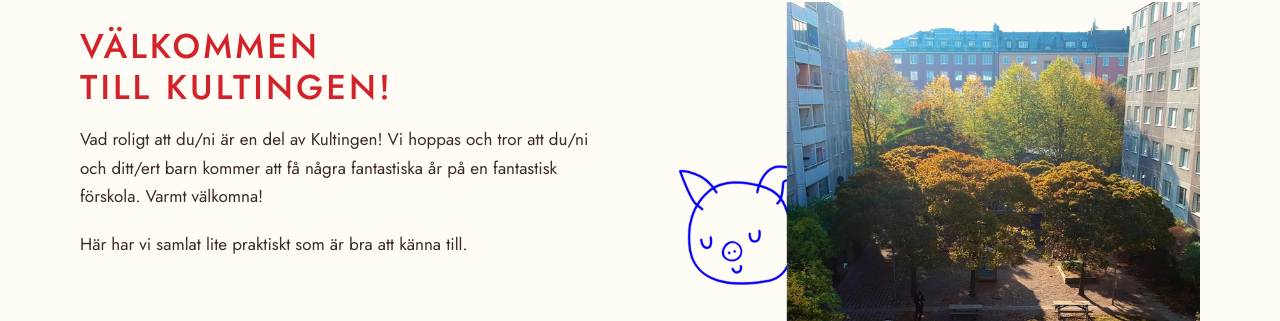
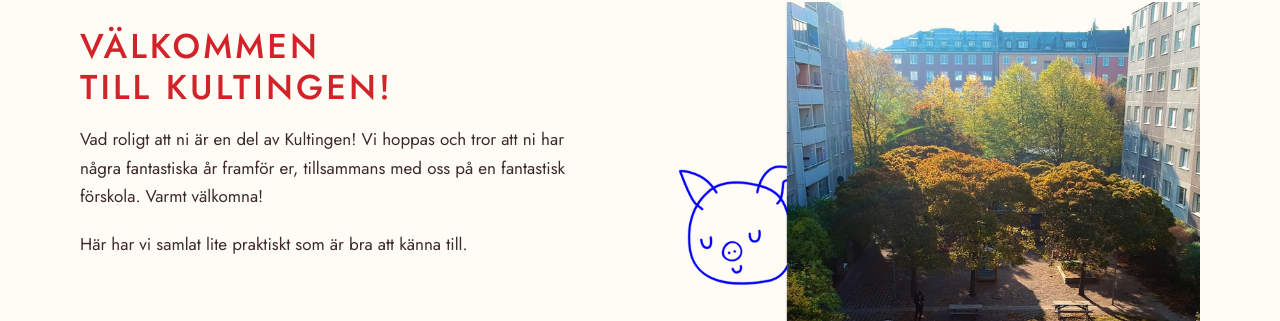
Before and after one commit to forskolan-kultingen/kultingen-se, a Jekyll site: the page built from valkommen.md, in a window 1280 px wide and 900 px high. Shown: the part 162-483 px from the top of the window. Built offline with Jekyll 4.4.1, drawn with Linux system fonts in a browser that asks for light colours; our own code applies the rules of GitHub Pages for plain Markdown files; some of the changed text lies outside the part shown.

Commit message:
Välkommen: ni om hela familjen i stället för du/ni
Ni syftar på föräldern eller föräldrarna tillsammans med barnet, så det
passar alla familjer utan snedstreck.

Co-Authored-By: Claude Opus 5.5 (1M context) <noreply@anthropic.com>
Claude-Session: https://claude.ai/code/session_01S9g3QCp9zSmV4Vh9KZzYdi

```diff
--- a/valkommen.md
+++ b/valkommen.md
@@ -5,7 +5,7 @@ titel: Välkommen till Kultingen
 noindex: true
 rubrik: Välkommen till Kultingen!
 ingress: |-
-  Vad roligt att du/ni är en del av Kultingen! Vi hoppas och tror att du/ni och ditt/ert barn kommer att få några fantastiska år på en fantastisk förskola. Varmt välkomna!
+  Vad roligt att ni är en del av Kultingen! Vi hoppas och tror att ni har några fantastiska år framför er, tillsammans med oss på en fantastisk förskola. Varmt välkomna!
 
   Här har vi samlat lite praktiskt som är bra att känna till.
 bild:
@@ -62,4 +62,4 @@ Att vara familj på ett föräldrakooperativ innebär lite mer engagemang, och d
 
 Har du ett intresse eller något du brinner för? Kanske spelar du basket, älskar att laga mat eller kan trolla fram roliga experiment. Prata med pedagogerna, själv eller ihop med en annan förälder, så hittar ni ett sätt att göra det tillsammans med barnen. Varje idé och varje insats gör skillnad, stora som små.
 
-Än en gång: vad roligt att du/ni är här! Undrar du över något är det bara att fråga andra föräldrar eller pedagogerna. Och saknar du något i den här listan, säg till styrelsen ([styrelsen@kultingen.se](mailto:styrelsen@kultingen.se)) så lägger vi till det.
+Än en gång: vad roligt att ni är här! Undrar du över något är det bara att fråga andra föräldrar eller pedagogerna. Och saknar du något i den här listan, säg till styrelsen ([styrelsen@kultingen.se](mailto:styrelsen@kultingen.se)) så lägger vi till det.
```
